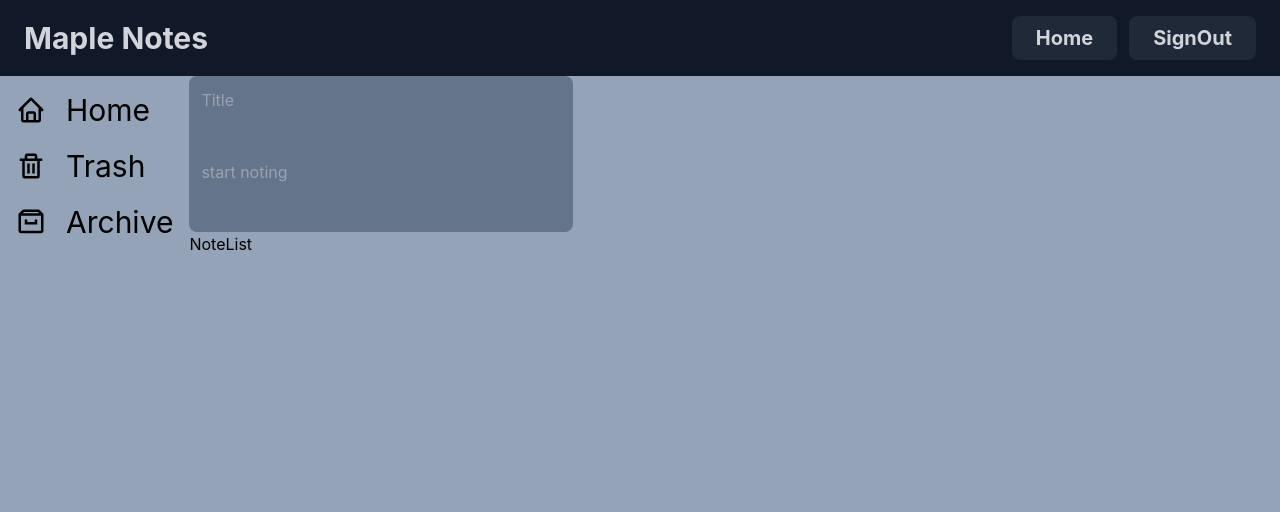
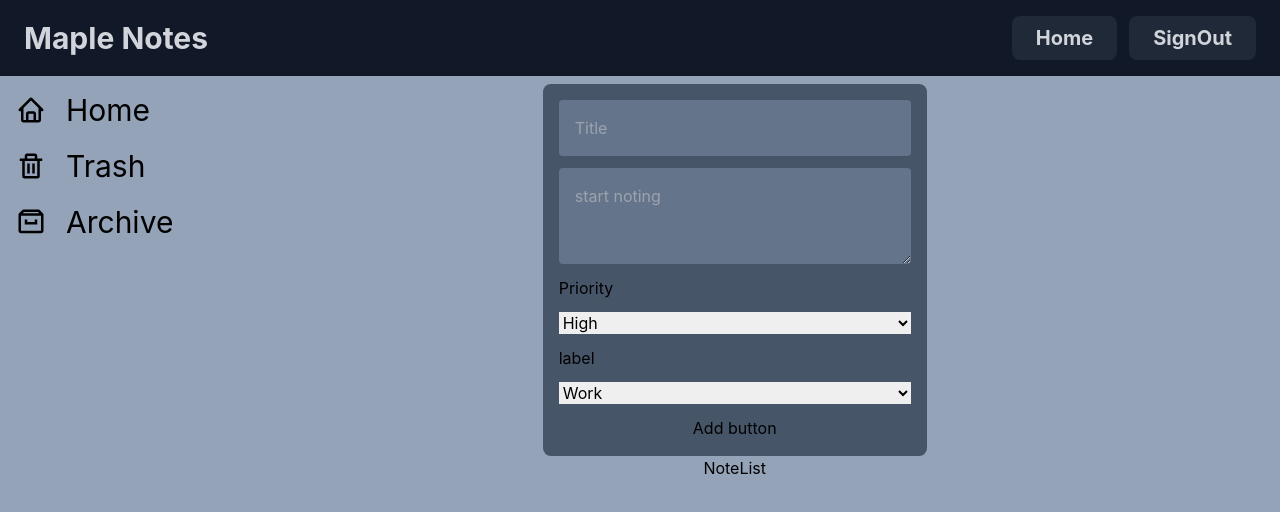
Before and after one commit to krishanu2911/maplenotes, a Next.js app: page / in a window 1280 px wide. Shown: the top 512 px of the page. Built offline with nearby package versions, Linux system fonts and the light colour scheme; no server answers; the database is empty; sample sign-in values are in the browser's storage.

Commit message:
feat: getting real time notes

```diff
--- a/components/NoteForm.js
+++ b/components/NoteForm.js
@@ -1,13 +1,81 @@
-import React from "react";
+import React, { useState } from "react";
+import { useAuth } from "../context/AuthContext";
+import {addNote , allUserNotes } from "../utils/firebaseService";
+import { useUserData } from "../context/UserDataContext";
 function NoteForm() {
-    const setValue = (e) => {
-        console.log(e.value)
-    }
+  const initialNoteData = {
+    bgColor: "white",
+    content: "",
+    date: new Date().toLocaleString(),
+    isArchived: false,
+    isPinned: false,
+    isTrashed: false,
+    label: "Work",
+    priority: "High",
+    title: "",
+  }
+  const [userNote, setUserNote] = useState(initialNoteData);
+  const { user } = useAuth();
+  const { setUserNotes } = useUserData();
+  const handleChange = (e) => {
+    console.log("hello")
+    const name = e.target.name;
+    const value = e.target.value;
+    setUserNote({ ...userNote, [name]: value });
+  };
+  const submitHandler = async (e) => {
+    e.preventDefault();
+    setUserNote(initialNoteData)
+    await addNote(userNote, user.uid)
+    allUserNotes(user.uid).then(data => setUserNotes(data.notes) )
+  }
   return (
-    <div  className=" w-96 bg-slate-500 p-3 rounded-lg">
-      <form className=" w-full flex flex-col gap-3">
-        <input type="text" name="title" placeholder="Title" className=" bg-slate-500 border-5 border-gray-500" />
-        <input type="text" name="note" placeholder="start noting" className="bg-slate-500 min-h-24 outline-hidden border-hidden" />
+    <div className=" w-96 bg-slate-600 p-4 rounded-lg mt-2">
+      <form className=" w-full flex flex-col gap-3" onSubmit={(e) => submitHandler(e)}>
+        <input
+          type="text"
+          name="title"
+          placeholder="Title"
+          value={userNote.title}
+          className=" rounded p-4 bg-slate-500 border-5"
+          onChange={(e) => handleChange(e)}
+        />
+        <textarea
+          type="text"
+          name="content"
+          placeholder="start noting"
+          className=" rounded p-4 bg-slate-500 min-h-24 outline-hidden border-hidden"
+          value={userNote.content}
+          onChange={(e) => handleChange(e)}
+        />
+        <label>Priority</label>
+        <select
+          name="priority"
+          id="priority"
+          className="input-text"
+          value={userNote.priority}
+          onChange={(e) => handleChange(e)}
+          required
+        >
+          <option value="High">High</option>
+          <option value="Medium">Medium</option>
+          <option value="Low">Low</option>
+        </select>
+        <label>label</label>
+        <select
+          name="label"
+          id="label"
+          className="input-text"
+          value={userNote.label}
+          onChange={(e) => handleChange(e)}
+          required
+        >
+          <option value="Work">Work</option>
+          <option value="Home">Home</option>
+          <option value="Chores">Chores</option>
+          <option value="Exercise">Exercise</option>
+        </select>
+        <button>Add button</button>
       </form>
     </div>
   );
--- a/components/NoteList.js
+++ b/components/NoteList.js
@@ -1,6 +1,8 @@
 import React from 'react'
-
+import { useUserData } from "../context/UserDataContext"
 function NoteList() {
+    const { userNotes } = useUserData();
+    console.log(userNotes)
     return (
         <div>
             NoteList
--- a/components/NoteSection.js
+++ b/components/NoteSection.js
@@ -3,7 +3,7 @@ import {NoteList} from "./NoteList";
 import {NoteForm} from "./NoteForm";
 function NoteSection() {
     return (
-        <div className=' w-full'>
+        <div className=' w-full flex items-center flex-col'>
             <NoteForm />
             <NoteList />
         </div>
--- /dev/null
+++ b/context/UserDataContext.js
@@ -0,0 +1,18 @@
+import { createContext, useContext, useEffect, useState } from "react";
+import { allUserNotes } from "../utils/firebaseService";
+import { useAuth } from "./AuthContext";
+const UserDataContext = createContext();
+const UserDataContextProvider = ({ children }) => {
+  const [userNotes, setUserNotes] = useState([]);
+  const { user } = useAuth();
+  useEffect(() => {
+    allUserNotes(user.uid).then((data) => setUserNotes(data.notes));
+  }, []);
+  return (
+    <UserDataContext.Provider value={{ userNotes, setUserNotes }}>
+      {children}
+    </UserDataContext.Provider>
+  );
+};
+const useUserData = () => useContext(UserDataContext);
+export { UserDataContextProvider, useUserData };
--- a/pages/_app.js
+++ b/pages/_app.js
@@ -1,6 +1,7 @@
 import "../styles/globals.css";
 import ProtectedRoutes from "../components/ProtectedRoutes";
 import { AuthContextProvider } from "../context/AuthContext";
+import { UserDataContextProvider } from "../context/UserDataContext";
 import { useRouter } from "next/router";
 import Navbar from "../components/Navbar";
 function MyApp({ Component, pageProps }) {
@@ -9,6 +10,7 @@ function MyApp({ Component, pageProps }) {
   return (
     <>
       <AuthContextProvider>
+        <UserDataContextProvider>
           <Navbar />
           {publicPaths.includes(route.pathname) ? (
             <Component {...pageProps} />
@@ -17,6 +19,7 @@ function MyApp({ Component, pageProps }) {
               <Component {...pageProps} />
             </ProtectedRoutes>
           )}
+        </UserDataContextProvider>
       </AuthContextProvider>
     </>
   );
--- a/pages/index.js
+++ b/pages/index.js
@@ -1,9 +1,7 @@
 import Head from "next/head";
-import { useAuth } from "../context/AuthContext";
 import { Sidebar } from "../components/Sidebar";
 import { NoteSection } from "../components/NoteSection";
 export default function Home() {
-  const { userToken } = useAuth();
   return (
     <div>
       <Head>
@@ -11,11 +9,10 @@ export default function Home() {
         <meta name="description" content="Generated by create next app" />
         <link rel="icon" href="/favicon.ico" />
       </Head>
-      <div className=" bg-slate-400 min-h-screen flex">
-      <Sidebar />
-      <NoteSection />
+      <div className=" bg-slate-400 min-h-screen flex flex-col md:flex-row">
+        <Sidebar />
+        <NoteSection />
       </div>
-
     </div>
   );
 }
--- a/utils/firebaseService.js
+++ b/utils/firebaseService.js
@@ -3,7 +3,7 @@ import {
   signInWithEmailAndPassword,
 } from "firebase/auth";
 import { auth, db } from "../config/firebase.js";
-import { doc, setDoc } from "firebase/firestore";
+import { doc, setDoc, updateDoc ,arrayUnion, query,  getDoc} from "firebase/firestore";
 const signUpNewUser = async (email, fullName, password) => {
   try {
     const res = await createUserWithEmailAndPassword(auth, email, password);
@@ -31,4 +31,22 @@ const storeUserToDb = async (fullName, email, password, userId) => {
     console.log(err);
   }
 };
-export { signUpNewUser, storeUserToDb, loginUser };
+const addNote = async (noteData, userId) => {
+  console.log("calling add note function")
+  try {
+    await updateDoc(doc(db, "users", userId), {
+      notes: arrayUnion({...noteData}) })
+      console.log("added note")
+  } catch (err) {
+    console.log(err)
+  }
+}
+const allUserNotes = async (userId) => {
+  try{
+    const userData = await getDoc(doc(db,"users",userId))
+    return userData.data()
+  } catch (err) {
+    console.log(err)
+  }
+}
+export { signUpNewUser, storeUserToDb, loginUser ,addNote,allUserNotes};
```
Lines whose indentation alone changed are shown as unchanged.
